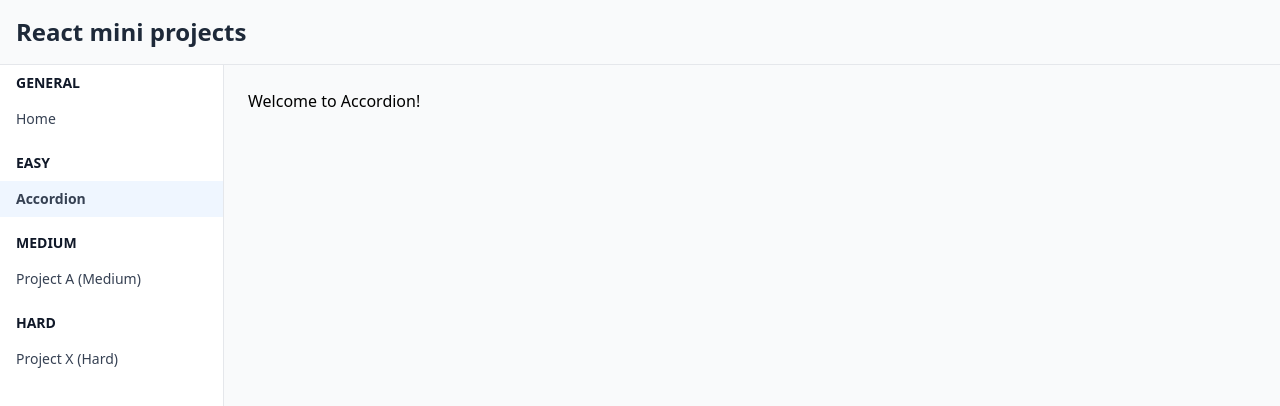
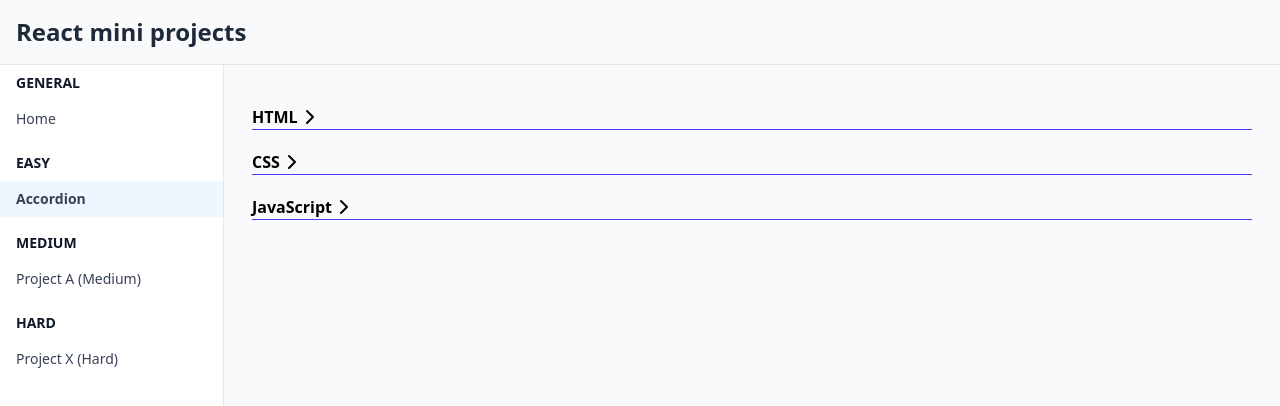
Before and after one commit to antman999/fe-challenges, a React (Vite) app: page /easy/accordion in a window 1280 px wide. Shown: the top 406 px of the page. Built offline with nearby package versions, Linux system fonts and the light colour scheme.

Commit message:
accordion done

```diff
--- a/package.json
+++ b/package.json
@@ -14,6 +14,7 @@
     "@tanstack/react-router": "^1.114.3",
     "@tanstack/react-router-devtools": "^1.114.3",
     "@tanstack/router-plugin": "^1.114.3",
+    "lucide-react": "^0.503.0",
     "react": "^19.0.0",
     "react-dom": "^19.0.0",
     "tailwindcss": "^4.1.4"
--- a/src/routes/easy/accordion.tsx
+++ b/src/routes/easy/accordion.tsx
@@ -1,5 +1,27 @@
 import { createFileRoute } from "@tanstack/react-router";
 import { useState } from "react";
+import { ChevronDown, ChevronRight } from "lucide-react";
+
+const DATA = [
+  {
+    value: "html",
+    title: "HTML",
+    contents:
+      "The HyperText Markup Language or HTML is the standard markup language for documents designed to be displayed in a web browser.",
+  },
+  {
+    value: "css",
+    title: "CSS",
+    contents:
+      "Cascading Style Sheets is a style sheet language used for describing the presentation of a document written in a markup language such as HTML or XML.",
+  },
+  {
+    value: "javascript",
+    title: "JavaScript",
+    contents:
+      "JavaScript, often abbreviated as JS, is a programming language that is one of the core technologies of the World Wide Web, alongside HTML and CSS.",
+  },
+];
 
 export const Route = createFileRoute("/easy/accordion")({
   component: Accordion,
@@ -19,7 +41,25 @@ function Accordion() {
   };
   return (
     <div className="p-2">
-      <h3>Welcome to Accordion!</h3>
+      {DATA.map((accordionItem) => {
+        const isExpanded = openSections.has(accordionItem.value);
+        return (
+          <div key={accordionItem.value} className="my-3 p-1">
+            <button
+              className={`text-md font-semibold w-full ${isExpanded && "text-indigo-600"}`}
+              onClick={() => handleSectionToggle(accordionItem.value)}
+            >
+              <span className="flex border-b border-b-indigo-600">
+                {accordionItem.title}
+                {isExpanded ? <ChevronDown /> : <ChevronRight />}
+              </span>
+            </button>
+            <section hidden={!isExpanded} className="mt-1">
+              {accordionItem.contents}
+            </section>
+          </div>
+        );
+      })}
     </div>
   );
 }
--- a/src/styles.css
+++ b/src/styles.css
@@ -3,9 +3,7 @@
 html {
   color-scheme: light;
 }
-* {
-  @apply border-gray-200;
-}
+
 body {
   @apply bg-gray-50;
 }
```
Also changed, not shown: 1 other file (tests, documents, lock files or other folders).
